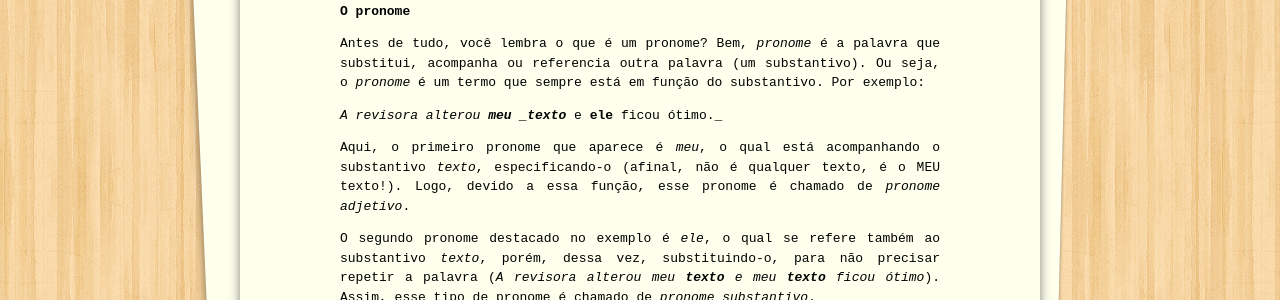
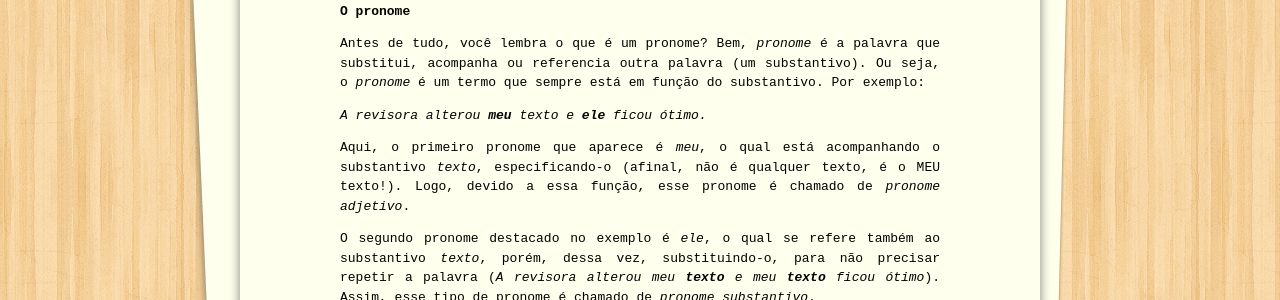
Before and after one commit to raqueldiniz/site, a Jekyll site: the page built from _posts/2018-05-30-top-five-os-cinco-desvios-mais-comuns-com-pronomes.md, in a window 1280 px wide and 900 px high, scrolled down 612 px. Shown: the part 152-452 px from the top of the window. Built offline with Jekyll 4.4.1, drawn with Linux system fonts in a browser that asks for light colours.

```diff
--- a/_posts/2018-05-30-top-five-os-cinco-desvios-mais-comuns-com-pronomes.md
+++ b/_posts/2018-05-30-top-five-os-cinco-desvios-mais-comuns-com-pronomes.md
@@ -20,7 +20,7 @@ Falarei detalhadamente de cada um desses tópicos em postagens futuras, pois hoj
 
 Antes de tudo, você lembra o que é um pronome? Bem, _pronome_ é a palavra que substitui, acompanha ou referencia outra palavra (um substantivo). Ou seja, o _pronome_ é um termo que sempre está em função do substantivo. Por exemplo:
 
-_A revisora alterou **meu** ___texto___ e **ele** ficou ótimo._
+_A revisora alterou **meu** texto e **ele** ficou ótimo._
 
 Aqui, o primeiro pronome que aparece é _meu_, o qual está acompanhando o substantivo _texto_, especificando-o (afinal, não é qualquer texto, é o MEU texto!). Logo, devido a essa função, esse pronome é chamado de _pronome adjetivo_.
 
```
